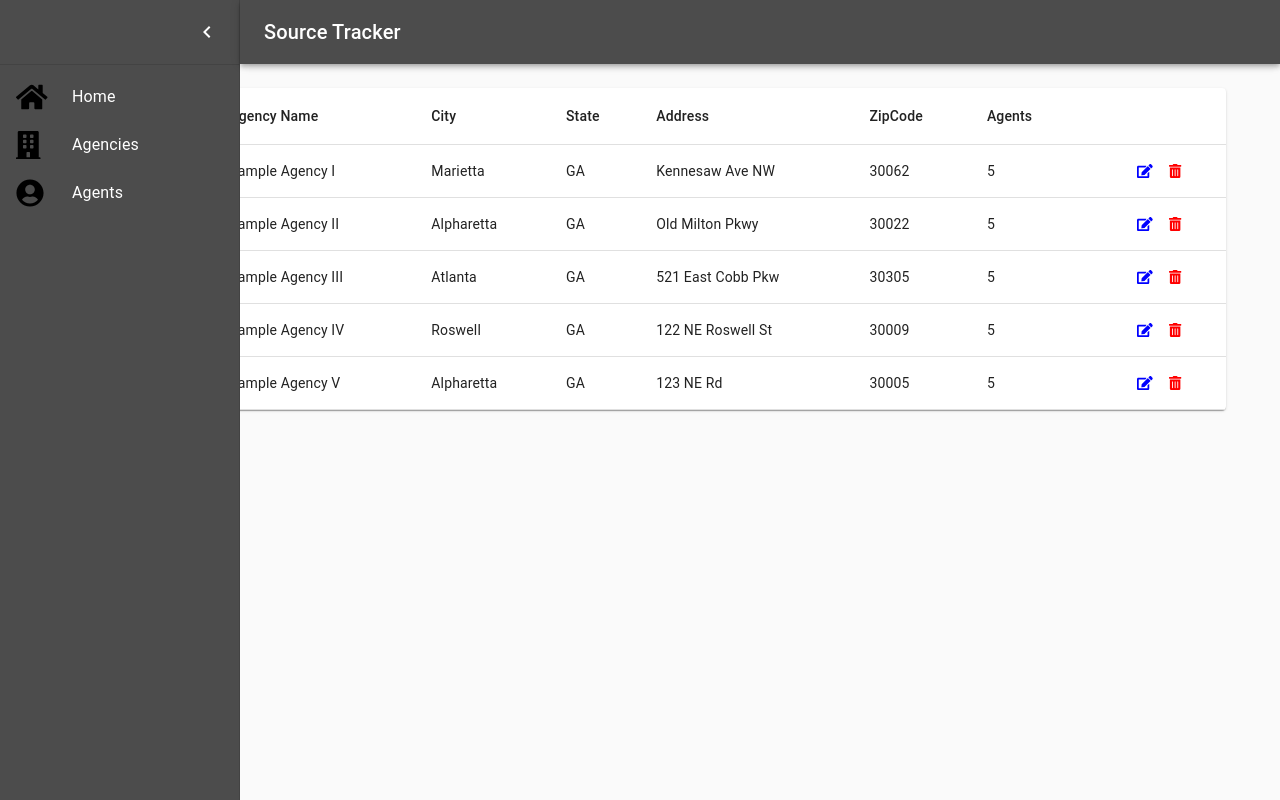
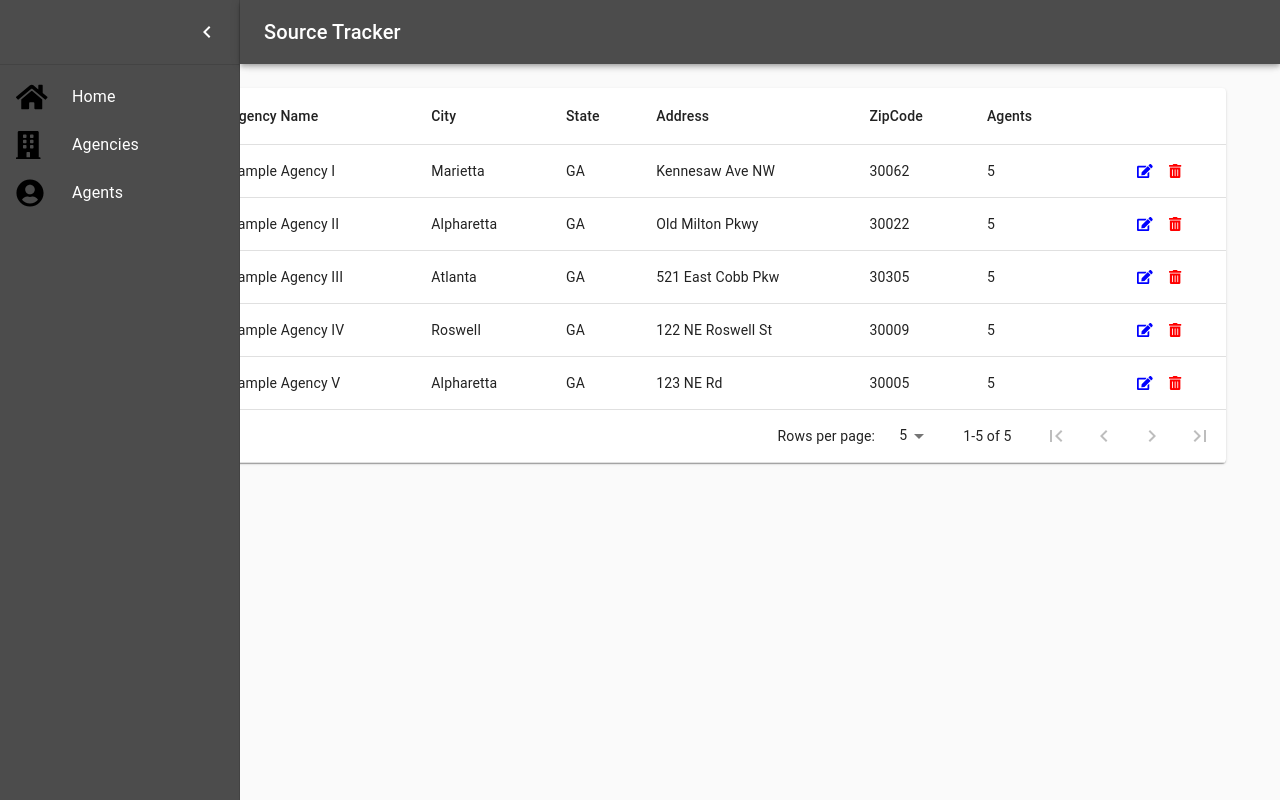
Before and after one commit to mfduar8766/SourceTracker, a React (Create React App) app: page / in a window 1280 px wide. Both pictures are taken after a click on the button "Agencies". Built offline with nearby package versions, Linux system fonts and the light colour scheme.

Commit message:
added pagination

```diff
--- /dev/null
+++ b/src/Components/LoadingIcon/index.js
@@ -0,0 +1,11 @@
+import React from 'react';
+import { CircularProgress } from '@material-ui/core';
+import { setModalStyle } from '../GlobalStyles/index';
+
+const LoadingIcon = ({ color }) => (
+  <div style={setModalStyle()}>
+    <CircularProgress color={color} />
+  </div>
+);
+
+export default LoadingIcon;
--- /dev/null
+++ b/src/Components/Tables/TableFooter.js
@@ -0,0 +1,35 @@
+import React from 'react';
+
+import TableFooter from '@material-ui/core/TableFooter';
+import TablePagination from '@material-ui/core/TablePagination';
+
+import { TableRow } from './Utils/index';
+import { TablePaginationActions } from './TablePagination';
+
+export const TableFooterComponent = ({
+  rowsPerPageOptions,
+  tableDataArray,
+  rowsPerPage,
+  page,
+  handleChangePage,
+  handleChangeRowsPerPage
+}) => (
+  <TableFooter>
+    <TableRow>
+      <TablePagination
+        rowsPerPageOptions={rowsPerPageOptions}
+        colSpan={9}
+        count={tableDataArray.length}
+        rowsPerPage={rowsPerPage}
+        page={page}
+        SelectProps={{
+          inputProps: { 'aria-label': 'rows per page' },
+          native: true
+        }}
+        onChangePage={handleChangePage}
+        onChangeRowsPerPage={handleChangeRowsPerPage}
+        ActionsComponent={TablePaginationActions}
+      />
+    </TableRow>
+  </TableFooter>
+);
--- /dev/null
+++ b/src/Components/Tables/TablePagination.js
@@ -0,0 +1,83 @@
+import React from 'react';
+
+import IconButton from '@material-ui/core/IconButton';
+import FirstPageIcon from '@material-ui/icons/FirstPage';
+import KeyboardArrowLeft from '@material-ui/icons/KeyboardArrowLeft';
+import KeyboardArrowRight from '@material-ui/icons/KeyboardArrowRight';
+import LastPageIcon from '@material-ui/icons/LastPage';
+import { makeStyles, useTheme } from '@material-ui/core/styles';
+
+const useStyles1 = makeStyles(theme => ({
+  root: {
+    flexShrink: 0,
+    color: theme.palette.text.secondary,
+    marginLeft: theme.spacing(2.5)
+  }
+}));
+
+export const TablePaginationActions = ({
+  count,
+  page,
+  rowsPerPage,
+  onChangePage
+}) => {
+  const classes = useStyles1();
+  const theme = useTheme();
+
+  const handleFirstPageButtonClick = event => {
+    onChangePage(event, 0);
+  };
+
+  const handleBackButtonClick = event => {
+    onChangePage(event, page - 1);
+  };
+
+  const handleNextButtonClick = event => {
+    onChangePage(event, page + 1);
+  };
+
+  const handleLastPageButtonClick = event => {
+    onChangePage(event, Math.max(0, Math.ceil(count / rowsPerPage) - 1));
+  };
+
+  return (
+    <div className={classes.root}>
+      <IconButton
+        onClick={handleFirstPageButtonClick}
+        disabled={page === 0}
+        aria-label="first page"
+      >
+        {theme.direction === 'rtl' ? <LastPageIcon /> : <FirstPageIcon />}
+      </IconButton>
+      <IconButton
+        onClick={handleBackButtonClick}
+        disabled={page === 0}
+        aria-label="previous page"
+      >
+        {theme.direction === 'rtl' ? (
+          <KeyboardArrowRight />
+        ) : (
+          <KeyboardArrowLeft />
+        )}
+      </IconButton>
+      <IconButton
+        onClick={handleNextButtonClick}
+        disabled={page >= Math.ceil(count / rowsPerPage) - 1}
+        aria-label="next page"
+      >
+        {theme.direction === 'rtl' ? (
+          <KeyboardArrowLeft />
+        ) : (
+          <KeyboardArrowRight />
+        )}
+      </IconButton>
+      <IconButton
+        onClick={handleLastPageButtonClick}
+        disabled={page >= Math.ceil(count / rowsPerPage) - 1}
+        aria-label="last page"
+      >
+        {theme.direction === 'rtl' ? <FirstPageIcon /> : <LastPageIcon />}
+      </IconButton>
+    </div>
+  );
+};
--- a/src/Components/Tables/Utils/index.js
+++ b/src/Components/Tables/Utils/index.js
@@ -1,11 +1,13 @@
+import { TableRow as Row } from '@material-ui/core';
+import { TableCell as Cells } from '@material-ui/core';
+
+export const TableRow = Row;
+export const TableCell = Cells;
 export const ASC = 'asc';
 export const DESC = 'desc';
 
-export const handleAscSort = ({
-  tableDataArray,
-  selectedHeader,
-}) => {
-  return tableDataArray.sort((a, b) => {
+export const handleAscSort = ({ tableData, selectedHeader }) => {
+  return tableData.sort((a, b) => {
     if (
       typeof a[selectedHeader] === 'number' ||
       typeof b[selectedHeader] === 'number'
@@ -20,11 +22,8 @@ export const handleAscSort = ({
   });
 };
 
-export const handleDescSort = ({
-  tableDataArray,
-  selectedHeader,
-}) => {
-  return tableDataArray.sort((a, b) => {
+export const handleDescSort = ({ tableData, selectedHeader }) => {
+  return tableData.sort((a, b) => {
     if (
       typeof a[selectedHeader] === 'number' ||
       typeof b[selectedHeader] === 'number'
--- a/src/Components/Tables/index.js
+++ b/src/Components/Tables/index.js
@@ -5,9 +5,18 @@ import Table from '@material-ui/core/Table';
 import TableBody from '@material-ui/core/TableBody';
 import { withStyles } from '@material-ui/core/styles';
 
-import { handleAscSort, handleDescSort, ASC, DESC } from './Utils/index';
+import {
+  handleAscSort,
+  handleDescSort,
+  ASC,
+  DESC,
+  TableRow,
+  TableCell
+} from './Utils/index';
 import { RenderHeader } from './TableHeader';
 import { RenderTableBody } from './TableBody';
+import { TableFooterComponent } from './TableFooter';
+import LoadingIcon from '../LoadingIcon/index';
 
 const tableStyles = () => ({
   table: {
@@ -31,6 +40,11 @@ const tableStyles = () => ({
   cursorStyle: {
     cursor: 'pointer',
     marginLeft: '0.5rem'
+  },
+  addButton: {
+    color: 'green',
+    cursor: 'pointer',
+    marginLeft: '1rem'
   }
 });
 
@@ -40,15 +54,23 @@ const TableComponent = ({
   tableData,
   handleDelete,
   handleEdit,
-  handleRowClick
+  handleRowClick,
+  tableRowsPerPage,
+  rowsPerPageOptions
 }) => {
   const [sortDirection, setSortDirection] = useState('asc');
-  const [tableDataArray, setTableDataArray] = useState(null);
   const [selectedHeader, setSelectedHeader] = useState(null);
+  const [page, setPage] = useState(0);
+  const [rowsPerPage, setRowsPerPage] = useState(tableRowsPerPage);
 
-  useEffect(() => {
-    setTableDataArray(tableData);
-  }, [tableData]);
+  const handleChangePage = (event, newPage) => {
+    setPage(newPage);
+  };
+
+  const handleChangeRowsPerPage = event => {
+    setRowsPerPage(parseInt(event.target.value, 10));
+    setPage(0);
+  };
 
   const toggleSortDirection = (event, header) => {
     event.preventDefault();
@@ -62,18 +84,30 @@ const TableComponent = ({
     switch (sortDirection) {
       case ASC:
         return handleAscSort({
-          tableDataArray,
+          tableData,
           selectedHeader
         });
       case DESC:
         return handleDescSort({
-          tableDataArray,
+          tableData,
           selectedHeader
         });
       default:
         return tableData;
     }
   };
+
+  if (!tableData) {
+    return <LoadingIcon color="primary" />;
+  }
+
+  if (tableData.length === 0) {
+    return <div />;
+  }
+
+  const emptyRows =
+    rowsPerPage - Math.min(rowsPerPage, tableData.length - page * rowsPerPage);
+
   return (
     <Table className={classes.table}>
       <RenderHeader
@@ -84,7 +118,7 @@ const TableComponent = ({
         classes={classes}
       />
       <TableBody>
-        {tableDataArray && tableDataArray.length && (
+        {tableData && tableData.length && (
           <RenderTableBody
             classes={classes}
             tableHeaders={tableHeaders}
@@ -94,7 +128,20 @@ const TableComponent = ({
             handleRowClick={handleRowClick}
           />
         )}
+        {emptyRows > 0 && (
+          <TableRow style={{ height: 48 * emptyRows }}>
+            <TableCell colSpan={6} />
+          </TableRow>
+        )}
       </TableBody>
+      <TableFooterComponent
+        rowsPerPageOptions={rowsPerPageOptions}
+        tableDataArray={tableData}
+        rowsPerPage={rowsPerPage}
+        page={page}
+        handleChangePage={handleChangePage}
+        handleChangeRowsPerPage={handleChangeRowsPerPage}
+      />
     </Table>
   );
 };
--- a/src/Modules/Agencies/index.js
+++ b/src/Modules/Agencies/index.js
@@ -2,14 +2,13 @@ import React, { useState, useEffect } from 'react';
 import { withRouter } from 'react-router-dom';
 import axios from 'axios';
 
-import CircularProgress from '@material-ui/core/CircularProgress';
 import Grid from '@material-ui/core/Grid';
 import Paper from '@material-ui/core/Paper';
 import { withStyles } from '@material-ui/core/styles';
 
 import TableComponent from '../../Components/Tables/index';
 import { agencyHeaders } from './Utils/index';
-import { setModalStyle } from '../../Components/GlobalStyles/index';
+import LoadingIcon from '../../Components/LoadingIcon';
 
 const agenciesTableStyles = theme => ({
   root: {
@@ -43,11 +42,7 @@ const AgenciesView = ({ classes, history }) => {
   };
 
   if (!agenciesArray) {
-    return (
-      <div style={setModalStyle()}>
-        <CircularProgress color="primary" />
-      </div>
-    );
+    return <LoadingIcon color="primary" />
   }
   return (
     <Grid container spacing={3} justify="center" alignItems="center">
@@ -57,6 +52,8 @@ const AgenciesView = ({ classes, history }) => {
             tableHeaders={agencyHeaders}
             tableData={agenciesArray}
             handleRowClick={handleRowClick}
+            tableRowsPerPage={5}
+            rowsPerPageOptions={[5, 10, 15]}
           />
         </Paper>
       </Grid>
--- a/src/Modules/Agents/index.js
+++ b/src/Modules/Agents/index.js
@@ -2,7 +2,6 @@ import React, { useState, useEffect } from 'react';
 import { withRouter } from 'react-router-dom';
 import axios from 'axios';
 
-import CircularProgress from '@material-ui/core/CircularProgress';
 import Grid from '@material-ui/core/Grid';
 import Paper from '@material-ui/core/Paper';
 import { withStyles } from '@material-ui/core/styles';
@@ -21,6 +20,7 @@ import EditAgentsModal from './Components/Modals/EditAgents/index';
 import BreadCrumbComponent from '../../Components/BreadCrumbs/index';
 import TableComponent from '../../Components/Tables/index';
 import WarningModal from '../../Components/Modals/WarningModal';
+import LoadingIcon from '../../Components/LoadingIcon/index';
 
 const modalWidth = 600;
 const modalHeight = 100;
@@ -123,13 +123,8 @@ const AgentsTable = ({ classes, history }) => {
   };
 
   if (!agentsArray) {
-    return (
-      <div className={classes.loadingIcon}>
-        <CircularProgress color="primary" />
-      </div>
-    );
+    return <LoadingIcon color="primary" />
   }
-  console.log(history);
   return (
     <>
       <div
@@ -178,6 +173,8 @@ const AgentsTable = ({ classes, history }) => {
                 handleDelete={handleDelete}
                 handleEdit={handleEdit}
                 handleRowClick={showAgentDetails}
+                tableRowsPerPage={5}
+                rowsPerPageOptions={[5, 10, 15]}
               />
             )}
           </Paper>
```
Also changed, not shown: src/Components/Tables/TableBody.js (+5 -18 lines).
